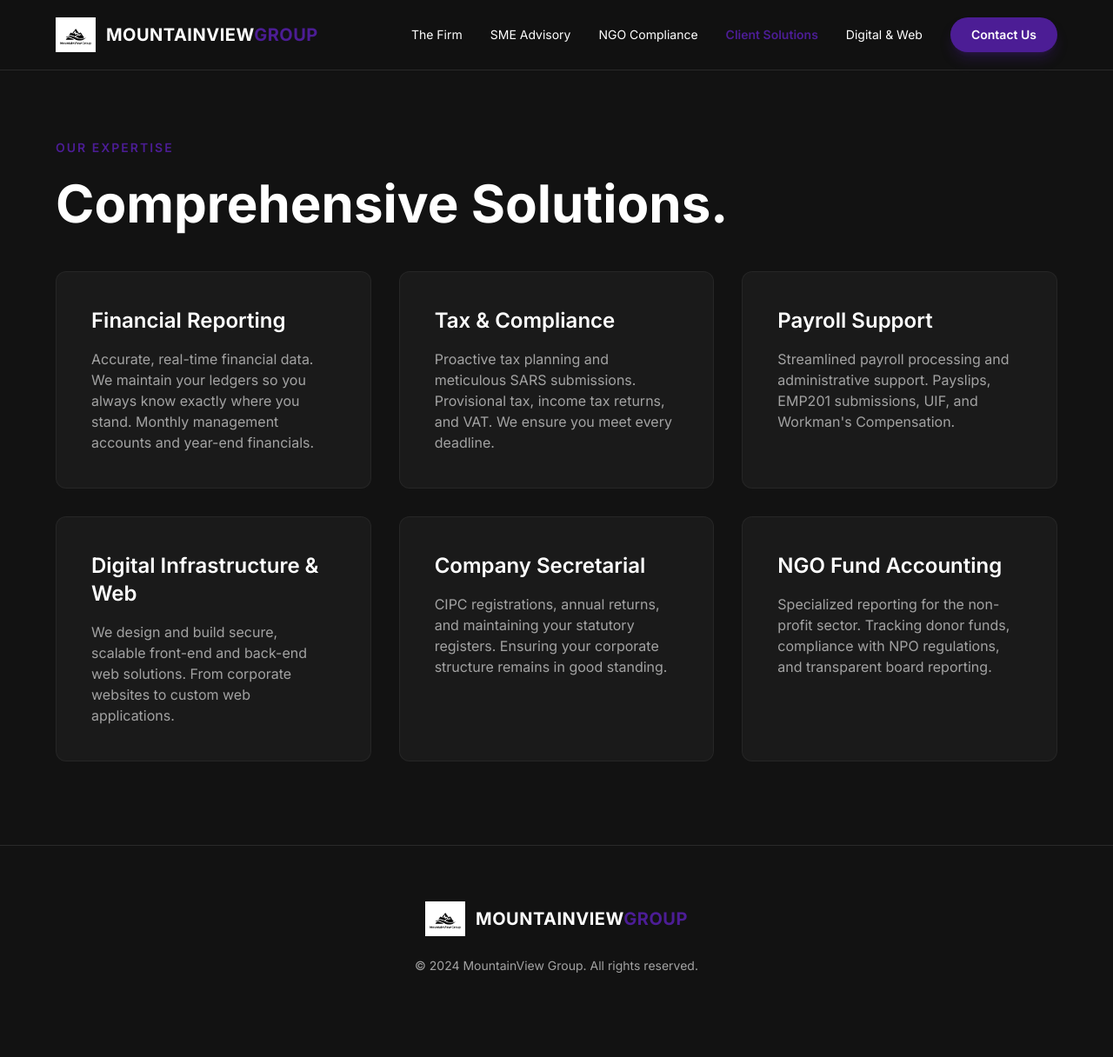
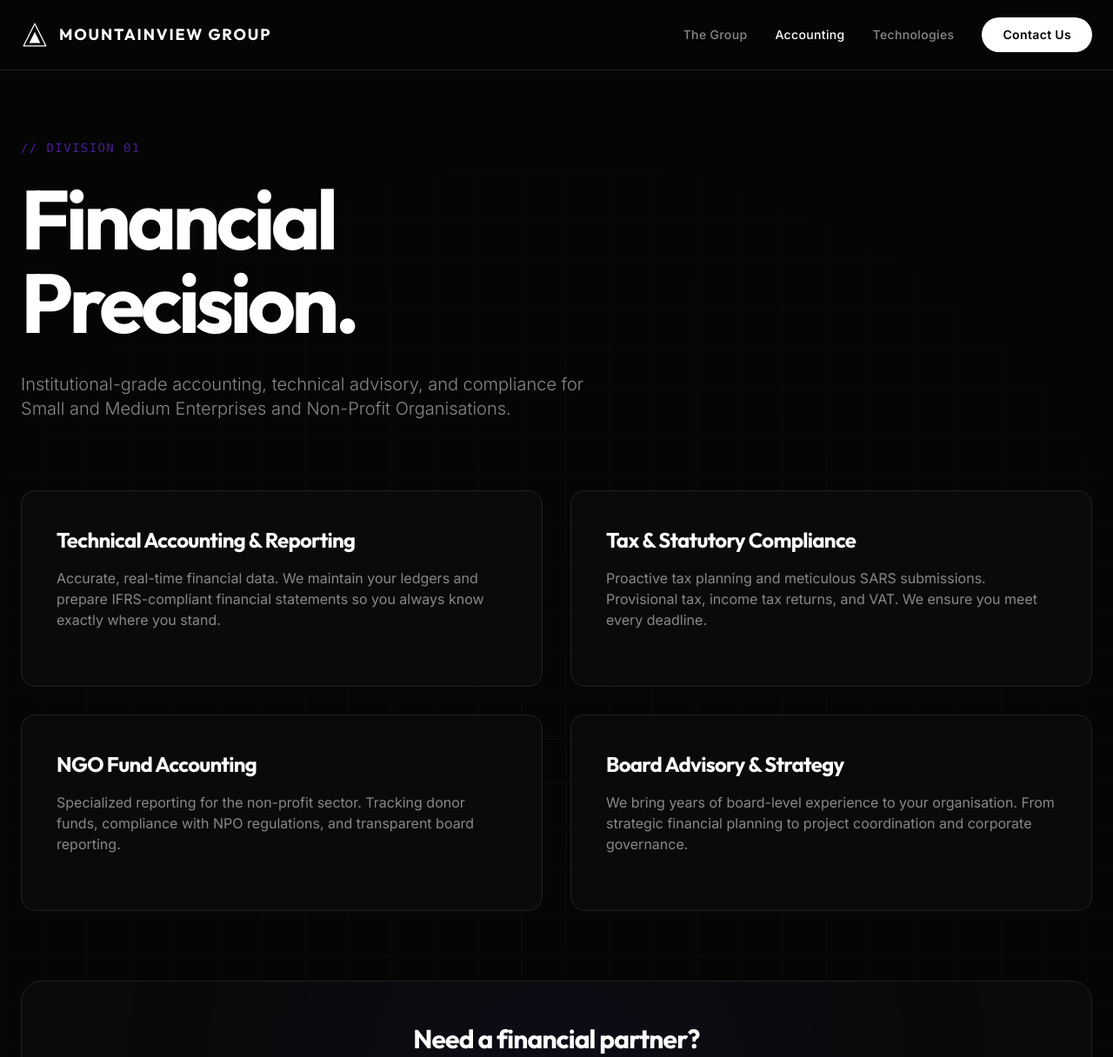
Before and after one commit to Nova-Nkosi/MountainView, a plain HTML site: page services.html in a window 1280 px wide. Shown: the top 1216 px of the page at 87% size. Before the commit the page ends 1185 px from the top, so only its background shows below. Drawn offline with nearby package versions, Linux system fonts and the light colour scheme.

Commit message:
Update services.html

```diff
--- a/services.html
+++ b/services.html
@@ -1,99 +1,138 @@
 <!DOCTYPE html>
-<html lang="en" class="scroll-smooth">
+<html lang="en">
 <head>
     <meta charset="UTF-8">
     <meta name="viewport" content="width=device-width, initial-scale=1.0">
-    <title>Services | MountainView Group</title>
-    <link rel="preconnect" href="https://fonts.googleapis.com">
-    <link rel="preconnect" href="https://fonts.gstatic.com" crossorigin>
-    <link href="https://fonts.googleapis.com/css2?family=Inter:wght@300;400;600;700&display=swap" rel="stylesheet">
+    <title>Mountainview Accounting | Financial Precision</title>
+
     <script src="https://cdn.tailwindcss.com"></script>
+    <link rel="stylesheet" href="style.css">
     <script>
-        tailwind.config = { theme: { extend: { colors: { brand: { black: '#121212', offblack: '#1a1a1a', purple: '#4C1D95', purplehover: '#6D28D9', gray: '#a3a3a3' } }, fontFamily: { sans: ['Inter', 'sans-serif'] } } } }
+        tailwind.config = {
+            theme: {
+                extend: {
+                    colors: {
+                        brand: { bg: '#050505', accentAcc: '#4C1D95', muted: '#888888', border: '#222222' }
+                    }
+                }
+            }
+        }
     </script>
     <script type="text/javascript">
         window.$crisp=[];window.CRISP_WEBSITE_ID="f32d26fa-4728-4ec7-b701-8175384851f5";(function(){d=document;s=d.createElement("script");s.src="https://client.crisp.chat/l.js";s.async=1;d.getElementsByTagName("head")[0].appendChild(s);})();
     </script>
 </head>
-<body class="bg-brand-black text-white font-sans antialiased overflow-x-hidden">
+<body class="relative min-h-screen selection:bg-brand-accentAcc selection:text-white flex flex-col">
 
-    <nav class="fixed w-full top-0 z-50 bg-brand-black/95 backdrop-blur-sm border-b border-white/10 px-[5%] py-5 flex justify-between items-center">
-        <a href="index.html" class="flex items-center gap-3 z-50">
-            <img src="logo.jpg" alt="MountainView Group" class="h-10 w-auto">
-            <span class="font-bold text-xl tracking-wide">MOUNTAINVIEW<span class="text-brand-purple">GROUP</span></span>
+    <div class="bg-grid"></div>
+
+    <nav class="fixed w-full top-0 z-50 bg-[#050505]/80 backdrop-blur-md border-b border-brand-border px-6 py-5 flex justify-between items-center">
+        <a href="index.html" class="flex items-center gap-3 group z-50">
+            <svg width="32" height="32" viewBox="0 0 100 100" fill="none" xmlns="http://www.w3.org/2000/svg" class="transition-transform duration-500 group-hover:scale-110">
+                <path d="M50 10L90 90H10L50 10Z" stroke="white" stroke-width="4" stroke-linejoin="round"/>
+                <path d="M50 40L70 80H30L50 40Z" fill="white"/>
+            </svg>
+            <span class="font-bold text-lg tracking-widest uppercase text-white" style="font-family: 'Outfit', sans-serif;">MountainView Group</span>
         </a>
-        <div class="hidden md:flex items-center gap-8 text-sm">
-            <a href="who-we-are.html" class="hover:text-brand-purple transition-colors duration-300">The Firm</a>
-            <a href="smes-ngos.html" class="hover:text-brand-purple transition-colors duration-300">SME Advisory</a>
-            <a href="smes-ngos.html#ngo-section" class="hover:text-brand-purple transition-colors duration-300">NGO Compliance</a>
-            <a href="services.html" class="text-brand-purple font-semibold transition-colors duration-300">Client Solutions</a>
-            <a href="services.html#digital" class="hover:text-brand-purple transition-colors duration-300">Digital & Web</a>
-            <a href="contact.html" class="bg-brand-purple hover:bg-brand-purplehover text-white px-6 py-2.5 rounded-full font-semibold transition-all duration-300 shadow-lg shadow-brand-purple/30">Contact Us</a>
+        <div class="hidden md:flex items-center gap-8 text-sm font-medium tracking-wide">
+            <a href="who-we-are.html" class="text-brand-muted hover:text-white transition-colors">The Group</a>
+            <a href="services.html" class="text-white transition-colors">Accounting</a>
+            <a href="technologies.html" class="text-brand-muted hover:text-white transition-colors">Technologies</a>
+            <a href="contact.html" class="bg-white text-black px-6 py-2.5 rounded-full font-semibold hover:bg-gray-200 transition-all duration-300">Contact Us</a>
         </div>
-        <button id="hamburger-btn" class="md:hidden z-50 flex flex-col gap-1.5 w-8"><span class="block h-0.5 w-full bg-white rounded-full"></span><span class="block h-0.5 w-full bg-white rounded-full"></span><span class="block h-0.5 w-full bg-white rounded-full"></span></button>
+        <button id="hamburger" class="md:hidden z-50 flex flex-col gap-1.5 w-8">
+            <span class="block h-[2px] w-full bg-white rounded-full"></span>
+            <span class="block h-[2px] w-3/4 bg-white rounded-full ml-auto"></span>
+            <span class="block h-[2px] w-full bg-white rounded-full"></span>
+        </button>
     </nav>
 
-    <div id="mobile-menu" class="fixed inset-0 bg-brand-black z-40 flex flex-col justify-center items-center opacity-0 invisible transition-all duration-400 ease-in-out">
-        <button id="close-btn" class="absolute top-6 right-[5%] text-5xl text-white hover:text-brand-purple">&times;</button>
-        <div class="flex flex-col items-center gap-6">
-            <a href="who-we-are.html" class="mobile-link text-3xl font-semibold hover:text-brand-purple">The Firm</a>
-            <a href="smes-ngos.html" class="mobile-link text-3xl font-semibold hover:text-brand-purple">SME Advisory</a>
-            <a href="smes-ngos.html#ngo-section" class="mobile-link text-3xl font-semibold hover:text-brand-purple">NGO Compliance</a>
-            <a href="services.html" class="mobile-link text-3xl font-semibold text-brand-purple">Client Solutions</a>
-            <a href="services.html#digital" class="mobile-link text-3xl font-semibold hover:text-brand-purple">Digital & Web</a>
-            <a href="contact.html" class="mobile-link mt-4 bg-brand-purple text-white px-10 py-4 rounded-full font-bold text-xl">Contact Us</a>
+    <div id="mobile-menu" class="mobile-menu-overlay fixed inset-0 bg-[#050505] z-40 flex flex-col justify-center items-center">
+        <button id="close-menu" class="absolute top-6 right-6 text-5xl text-brand-muted hover:text-white">&times;</button>
+        <div class="flex flex-col items-center gap-8">
+            <a href="who-we-are.html" class="mobile-link text-4xl font-medium text-brand-muted hover:text-white">The Group</a>
+            <a href="services.html" class="mobile-link text-4xl font-medium text-white">Accounting</a>
+            <a href="technologies.html" class="mobile-link text-4xl font-medium text-brand-muted hover:text-white">Technologies</a>
+            <a href="contact.html" class="mobile-link mt-8 bg-white text-black px-12 py-4 rounded-full font-bold text-xl">Contact Us</a>
         </div>
     </div>
 
-    <section class="pt-40 pb-24 px-[5%]">
-        <div class="max-w-6xl mx-auto">
-            <p class="text-brand-purple font-semibold tracking-[2px] text-sm mb-6 uppercase">OUR EXPERTISE</p>
-            <h1 class="text-5xl md:text-6xl font-bold mb-12">Comprehensive Solutions.</h1>
+    <main class="flex-grow pt-40 pb-24 px-6 max-w-7xl mx-auto w-full">
 
-            <div class="grid grid-cols-1 md:grid-cols-2 lg:grid-cols-3 gap-8">
-                <div class="bg-brand-offblack p-10 rounded-xl border border-white/5 hover:border-brand-purple transition-all duration-300 hover:-translate-y-2">
-                    <h3 class="text-2xl font-semibold mb-4">Financial Reporting</h3>
-                    <p class="text-brand-gray">Accurate, real-time financial data. We maintain your ledgers so you always know exactly where you stand. Monthly management accounts and year-end financials.</p>
+        <div class="reveal mb-20">
+            <p class="text-brand-accentAcc font-mono text-sm tracking-widest mb-6 uppercase">// DIVISION 01</p>
+            <h1 class="text-6xl md:text-8xl font-bold tracking-tighter leading-[0.95] mb-8 text-white">
+                Financial<br>Precision.
+            </h1>
+            <p class="text-brand-muted text-xl font-light max-w-2xl">
+                Institutional-grade accounting, technical advisory, and compliance for Small and Medium Enterprises and Non-Profit Organisations.
+            </p>
+        </div>
+
+        <div class="reveal grid md:grid-cols-2 gap-8 mb-20 relative z-10">
+            <div class="bg-[#0a0a0a] border border-brand-border p-10 rounded-2xl hover:border-brand-accentAcc/50 transition-colors duration-500">
+                <h3 class="text-2xl font-bold mb-4 text-white">Technical Accounting & Reporting</h3>
+                <p class="text-brand-muted mb-6">Accurate, real-time financial data. We maintain your ledgers and prepare IFRS-compliant financial statements so you always know exactly where you stand.</p>
+            </div>
+            <div class="bg-[#0a0a0a] border border-brand-border p-10 rounded-2xl hover:border-brand-accentAcc/50 transition-colors duration-500">
+                <h3 class="text-2xl font-bold mb-4 text-white">Tax & Statutory Compliance</h3>
+                <p class="text-brand-muted mb-6">Proactive tax planning and meticulous SARS submissions. Provisional tax, income tax returns, and VAT. We ensure you meet every deadline.</p>
+            </div>
+            <div class="bg-[#0a0a0a] border border-brand-border p-10 rounded-2xl hover:border-brand-accentAcc/50 transition-colors duration-500">
+                <h3 class="text-2xl font-bold mb-4 text-white">NGO Fund Accounting</h3>
+                <p class="text-brand-muted mb-6">Specialized reporting for the non-profit sector. Tracking donor funds, compliance with NPO regulations, and transparent board reporting.</p>
+            </div>
+            <div class="bg-[#0a0a0a] border border-brand-border p-10 rounded-2xl hover:border-brand-accentAcc/50 transition-colors duration-500">
+                <h3 class="text-2xl font-bold mb-4 text-white">Board Advisory & Strategy</h3>
+                <p class="text-brand-muted mb-6">We bring years of board-level experience to your organisation. From strategic financial planning to project coordination and corporate governance.</p>
+            </div>
+        </div>
+
+        <div class="reveal text-center bg-[#0a0a0a] border border-brand-border p-12 rounded-3xl relative overflow-hidden">
+            <div class="absolute top-1/2 left-1/2 transform -translate-x-1/2 -translate-y-1/2 w-96 h-96 bg-brand-accentAcc rounded-full filter blur-[150px] opacity-20 pointer-events-none"></div>
+            <h3 class="text-3xl font-bold mb-4 relative z-10 text-white">Need a financial partner?</h3>
+            <p class="text-brand-muted mb-8 relative z-10">Let's discuss how our technical accounting and advisory services can secure your foundation.</p>
+            <a href="contact.html" class="relative z-10 inline-block bg-white text-black px-8 py-3 rounded-full font-bold hover:bg-brand-accentAcc hover:text-white transition-colors duration-300">Consult with Accounting</a>
+        </div>
+
+    </main>
+
+    <footer class="border-t border-brand-border bg-[#020202] pt-20 pb-10 px-6 mt-auto relative z-10">
+        <div class="max-w-7xl mx-auto">
+            <div class="grid grid-cols-1 md:grid-cols-4 gap-12 mb-16">
+                <div class="col-span-1 md:col-span-2">
+                    <a href="index.html" class="flex items-center gap-3 mb-6">
+                        <svg width="24" height="24" viewBox="0 0 100 100" fill="none" xmlns="http://www.w3.org/2000/svg">
+                            <path d="M50 10L90 90H10L50 10Z" stroke="white" stroke-width="4" stroke-linejoin="round"/>
+                            <path d="M50 40L70 80H30L50 40Z" fill="white"/>
+                        </svg>
+                        <span class="font-bold text-lg tracking-widest uppercase text-white" style="font-family: 'Outfit', sans-serif;">MountainView Group</span>
+                    </a>
+                    <p class="text-brand-muted text-sm max-w-sm">The holding entity for Mountainview Accounting and Mountainview Technologies. Precision for SMEs and NGOs in South Africa.</p>
                 </div>
-                <div class="bg-brand-offblack p-10 rounded-xl border border-white/5 hover:border-brand-purple transition-all duration-300 hover:-translate-y-2">
-                    <h3 class="text-2xl font-semibold mb-4">Tax & Compliance</h3>
-                    <p class="text-brand-gray">Proactive tax planning and meticulous SARS submissions. Provisional tax, income tax returns, and VAT. We ensure you meet every deadline.</p>
+                <div>
+                    <h4 class="text-white font-semibold mb-4">Divisions</h4>
+                    <ul class="space-y-3 text-sm text-brand-muted">
+                        <li><a href="services.html" class="hover:text-white transition-colors">Mountainview Accounting</a></li>
+                        <li><a href="technologies.html" class="hover:text-white transition-colors">Mountainview Technologies</a></li>
+                    </ul>
                 </div>
-                <div class="bg-brand-offblack p-10 rounded-xl border border-white/5 hover:border-brand-purple transition-all duration-300 hover:-translate-y-2">
-                    <h3 class="text-2xl font-semibold mb-4">Payroll Support</h3>
-                    <p class="text-brand-gray">Streamlined payroll processing and administrative support. Payslips, EMP201 submissions, UIF, and Workman's Compensation.</p>
-                </div>
-                <div id="digital" class="bg-brand-offblack p-10 rounded-xl border border-white/5 hover:border-brand-purple transition-all duration-300 hover:-translate-y-2">
-                    <h3 class="text-2xl font-semibold mb-4">Digital Infrastructure & Web</h3>
-                    <p class="text-brand-gray">We design and build secure, scalable front-end and back-end web solutions. From corporate websites to custom web applications.</p>
-                </div>
-                <div class="bg-brand-offblack p-10 rounded-xl border border-white/5 hover:border-brand-purple transition-all duration-300 hover:-translate-y-2">
-                    <h3 class="text-2xl font-semibold mb-4">Company Secretarial</h3>
-                    <p class="text-brand-gray">CIPC registrations, annual returns, and maintaining your statutory registers. Ensuring your corporate structure remains in good standing.</p>
-                </div>
-                <div class="bg-brand-offblack p-10 rounded-xl border border-white/5 hover:border-brand-purple transition-all duration-300 hover:-translate-y-2">
-                    <h3 class="text-2xl font-semibold mb-4">NGO Fund Accounting</h3>
-                    <p class="text-brand-gray">Specialized reporting for the non-profit sector. Tracking donor funds, compliance with NPO regulations, and transparent board reporting.</p>
+                <div>
+                    <h4 class="text-white font-semibold mb-4">Company</h4>
+                    <ul class="space-y-3 text-sm text-brand-muted">
+                        <li><a href="who-we-are.html" class="hover:text-white transition-colors">The Group</a></li>
+                        <li><a href="contact.html" class="hover:text-white transition-colors">Contact Us</a></li>
+                        <li><a href="login.html" class="hover:text-white transition-colors">Client Portal</a></li>
+                    </ul>
                 </div>
             </div>
-        </div>
-    </section>
-
-    <footer class="bg-brand-black py-16 px-[5%] text-center border-t border-white/10 relative overflow-hidden">
-        <div class="relative z-10 flex flex-col items-center">
-            <div class="flex items-center gap-3 mb-6">
-                <img src="logo.jpg" alt="MountainView Group" class="h-10 w-auto">
-                <span class="font-bold text-xl tracking-wide">MOUNTAINVIEW<span class="text-brand-purple">GROUP</span></span>
+            <div class="border-t border-brand-border pt-8 flex flex-col md:flex-row justify-between items-center gap-4">
+                <p class="text-brand-muted text-xs">Copyright Mountainview Group 2026</p>
+                <p class="text-brand-muted text-xs">Designed for precision.</p>
             </div>
-            <p class="text-brand-gray text-sm">&copy; 2024 MountainView Group. All rights reserved.</p>
         </div>
     </footer>
 
-    <script>
-        const hamburgerBtn = document.getElementById('hamburger-btn'); const closeBtn = document.getElementById('close-btn'); const mobileMenu = document.getElementById('mobile-menu'); const mobileLinks = document.querySelectorAll('.mobile-link');
-        hamburgerBtn.addEventListener('click', () => { mobileMenu.classList.remove('opacity-0', 'invisible'); mobileMenu.classList.add('opacity-100', 'visible'); });
-        const closeMenu = () => { mobileMenu.classList.remove('opacity-100', 'visible'); mobileMenu.classList.add('opacity-0', 'invisible'); };
-        closeBtn.addEventListener('click', closeMenu); mobileLinks.forEach(link => { link.addEventListener('click', closeMenu); });
-    </script>
+    <script src="script.js"></script>
 </body>
 </html>
```
